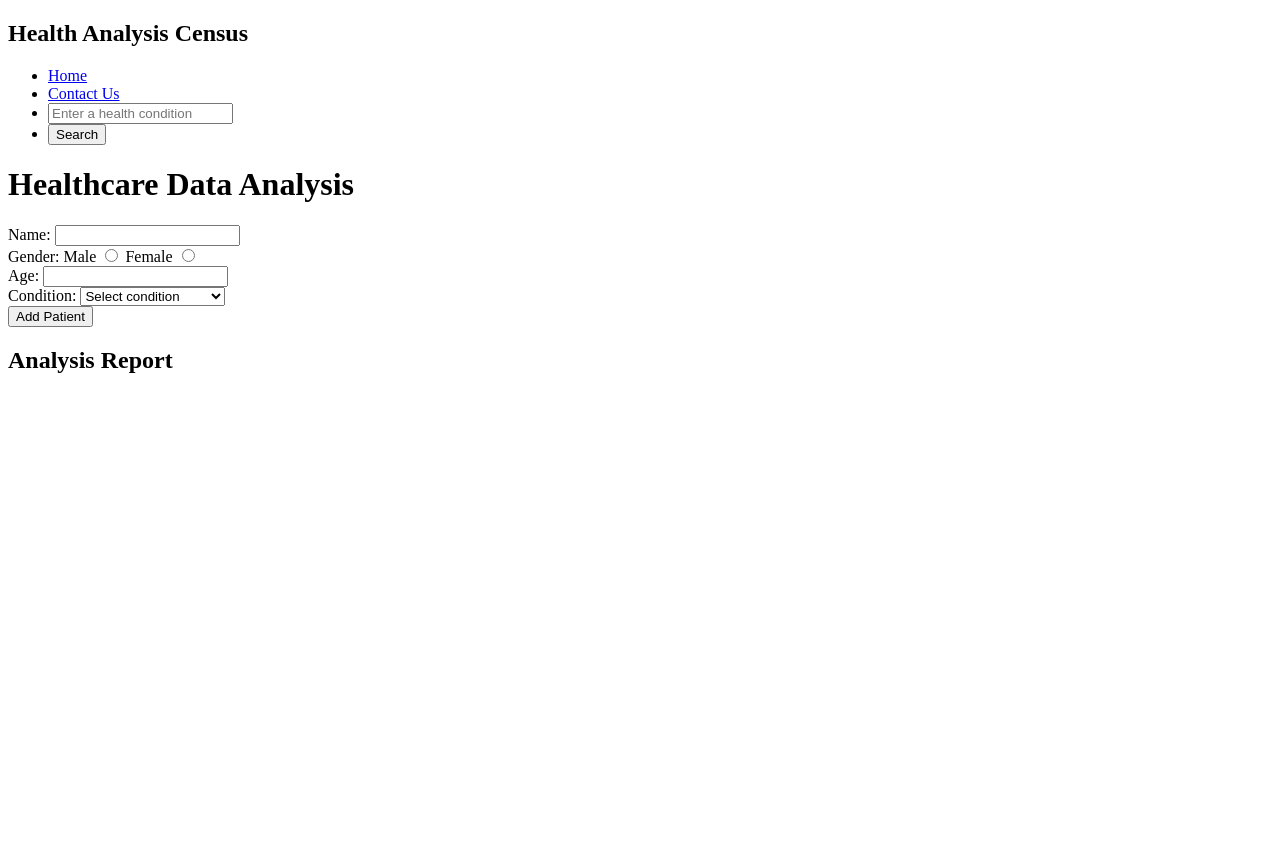
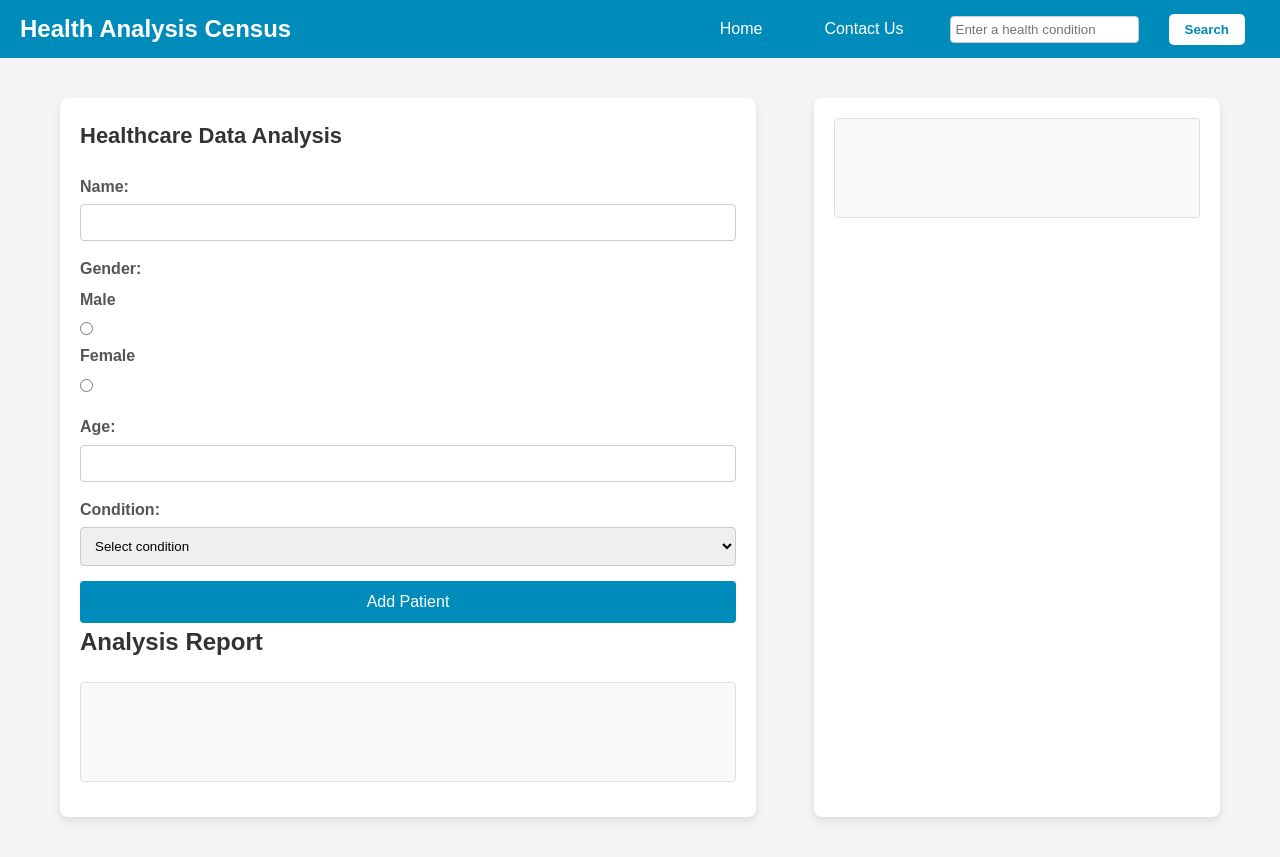
Before and after one commit to Inniums/js_essentials, a plain HTML site: page healthAnalysis/index.html in a window 1280 px wide. Before the commit the page ends 800 px from the top, so only its background shows below. Drawn offline with Linux system fonts and the light colour scheme.

Commit message:
added contact us form

```diff
--- a/healthAnalysis/health_analysis.css
+++ b/healthAnalysis/health_analysis.css
@@ -0,0 +1,186 @@
+/* Basic Reset */
+* {
+    margin: 0;
+    padding: 0;
+    box-sizing: border-box;
+  }
+
+  /* Body Styling */
+  body {
+    font-family: Arial, sans-serif;
+    line-height: 1.6;
+    background-color: #f4f4f4;
+    color: #333;
+    margin: 0;
+    padding: 0;
+  }
+
+  /* Navigation Bar Styling */
+  nav {
+    background-color: #008cba; /* Blue color for nav background */
+    color: white;
+    padding: 10px 20px;
+    position: sticky;
+    top: 0;
+    z-index: 1000;
+    display: flex;
+    justify-content: space-between;
+    align-items: center;
+  }
+
+  /* Navigation Title */
+  nav h1 {
+    font-size: 24px;
+    margin: 0;
+  }
+
+  /* Navigation Links */
+  nav ul {
+    list-style: none;
+    display: flex;
+    align-items: center;
+  }
+
+  nav ul li {
+    margin: 0 15px;
+  }
+
+  nav ul li a {
+    color: white;
+    text-decoration: none;
+    padding: 8px 16px;
+    transition: background-color 0.3s;
+  }
+
+  nav ul li a:hover {
+    background-color: #005f77; /* Darker shade on hover */
+    border-radius: 5px;
+  }
+
+  nav ul li input {
+    padding: 5px;
+    border: 1px solid #ccc;
+    border-radius: 4px;
+  }
+
+  nav ul li button {
+    background-color: white;
+    color: #008cba;
+    border: none;
+    padding: 8px 16px;
+    cursor: pointer;
+    border-radius: 5px;
+    font-weight: bold;
+    transition: background-color 0.3s ease;
+  }
+
+  nav ul li button:hover {
+    background-color: #005f77;
+    color: white;
+  }
+
+  /* Container for Form and Results */
+  .container {
+    display: flex;
+    justify-content: space-between;
+    padding: 20px;
+    max-width: 1200px;
+    margin: 20px auto;
+    gap: 20px;
+  }
+
+  /* Analysis Form Styling */
+  .analysisForm {
+    background-color: #fff;
+    padding: 20px;
+    border-radius: 8px;
+    box-shadow: 0 4px 8px rgba(0, 0, 0, 0.1);
+    width: 60%; /* Occupies 60% of the width */
+  }
+
+  /* Form Heading */
+  .analysisForm h1 {
+    font-size: 22px;
+    margin-bottom: 20px;
+    color: #333;
+  }
+
+  /* Form Elements */
+  .analysisForm div {
+    margin-bottom: 15px;
+  }
+
+  .analysisForm label {
+    display: block;
+    margin-bottom: 5px;
+    color: #555;
+    font-weight: bold;
+  }
+
+  .analysisForm input[type="text"],
+  .analysisForm input[type="number"],
+  .analysisForm select {
+    width: 100%;
+    padding: 10px;
+    border: 1px solid #ccc;
+    border-radius: 4px;
+  }
+
+  .analysisForm input[type="radio"] {
+    margin-right: 5px;
+  }
+
+  .analysisForm button {
+    width: 100%;
+    padding: 12px;
+    background-color: #008cba;
+    color: white;
+    border: none;
+    border-radius: 4px;
+    font-size: 16px;
+    cursor: pointer;
+  }
+
+  .analysisForm button:hover {
+    background-color: #005f77;
+  }
+
+  /* Report Section */
+  #report {
+    margin-top: 20px;
+    padding: 15px;
+    background-color: #f9f9f9;
+    border: 1px solid #ddd;
+    border-radius: 4px;
+    min-height: 100px;
+  }
+
+  /* Search Condition Styling */
+  .searchCondition {
+    background-color: #fff;
+    padding: 20px;
+    border-radius: 8px;
+    box-shadow: 0 4px 8px rgba(0, 0, 0, 0.1);
+    width: 35%; /* Occupies 35% of the width */
+  }
+
+  #result {
+    padding: 15px;
+    background-color: #f9f9f9;
+    border: 1px solid #ddd;
+    border-radius: 4px;
+    min-height: 100px;
+  }
+
+  /* Mobile Responsiveness */
+  @media (max-width: 768px) {
+    .container {
+      flex-direction: column;
+    }
+
+    .analysisForm,
+    .searchCondition {
+      width: 100%;
+      margin-bottom: 20px;
+    }
+  }
--- /dev/null
+++ b/healthAnalysis/health_contact.css
@@ -0,0 +1,123 @@
+/* Basic Reset */
+* {
+    margin: 0;
+    padding: 0;
+    box-sizing: border-box;
+  }
+
+  /* Body Styling */
+  body {
+    font-family: Arial, sans-serif;
+    background-color: #f9f9f9;
+    color: #333;
+  }
+
+  /* Navigation Bar */
+  nav {
+    background-color: #008cba;
+    color: white;
+    padding: 15px 20px;
+    display: flex;
+    justify-content: space-between;
+    align-items: center;
+  }
+
+  nav h1 {
+    font-size: 24px;
+  }
+
+  nav ul {
+    list-style: none;
+    display: flex;
+  }
+
+  nav ul li {
+    margin-left: 20px;
+  }
+
+  nav ul li a {
+    color: white;
+    text-decoration: none;
+    font-size: 16px;
+    padding: 8px 16px;
+    transition: background-color 0.3s ease;
+  }
+
+  nav ul li a:hover {
+    background-color: #005f77;
+    border-radius: 5px;
+  }
+
+  /* Contact Form Container */
+  .contact-container {
+    display: flex;
+    justify-content: center;
+    align-items: center;
+    padding: 40px 20px;
+    background-color: #f0f0f0;
+    min-height: 100vh;
+  }
+
+  /* Contact Form Styling */
+  .contactForm {
+    background-color: white;
+    padding: 30px;
+    border-radius: 8px;
+    box-shadow: 0 4px 8px rgba(0, 0, 0, 0.1);
+    width: 100%;
+    max-width: 600px;
+  }
+
+  .contactForm h2 {
+    text-align: center;
+    color: #333;
+    margin-bottom: 20px;
+    font-size: 22px;
+  }
+
+  .contactForm div {
+    margin-bottom: 15px;
+  }
+
+  .contactForm label {
+    display: block;
+    margin-bottom: 5px;
+    font-weight: bold;
+    color: #555;
+  }
+
+  .contactForm input[type="text"],
+  .contactForm input[type="email"],
+  .contactForm textarea {
+    width: 100%;
+    padding: 10px;
+    border: 1px solid #ccc;
+    border-radius: 4px;
+    font-size: 16px;
+  }
+
+  .contactForm textarea {
+    resize: vertical;
+  }
+
+  .contactForm button {
+    width: 100%;
+    padding: 12px;
+    background-color: #008cba;
+    color: white;
+    border: none;
+    border-radius: 4px;
+    font-size: 16px;
+    cursor: pointer;
+  }
+
+  .contactForm button:hover {
+    background-color: #005f77;
+  }
+
+  /* Mobile Responsiveness */
+  @media (max-width: 768px) {
+    .contactForm {
+      padding: 20px;
+    }
+  }
--- a/healthAnalysis/health_contact.html
+++ b/healthAnalysis/health_contact.html
@@ -1 +1,41 @@
-<!Doctyp
+<!DOCTYPE html>
+<html lang="en">
+  <head>
+    <meta charset="UTF-8" />
+    <meta name="viewport" content="width=device-width, initial-scale=1.0" />
+    <title>Contact Us</title>
+    <link rel="stylesheet" href="./health_contact.css" />
+  </head>
+  <body>
+    <nav>
+      <h1>Contact Us</h1>
+      <ul>
+        <li><a href="./index.html" id="home">Home</a></li>
+        <li><a href="./health_analysis.html" id="analysis">Health Analysis</a></li>
+      </ul>
+    </nav>
+    <div class="contact-container">
+      <form class="contactForm">
+        <h2>We'd love to hear from you</h2>
+        <div>
+          <label for="name">Your Name:</label>
+          <input type="text" id="name" name="name" placeholder="Enter your name" required />
+        </div>
+        <div>
+          <label for="email">Your Email:</label>
+          <input type="email" id="email" name="email" placeholder="Enter your email" required />
+        </div>
+        <div>
+          <label for="subject">Subject:</label>
+          <input type="text" id="subject" name="subject" placeholder="Enter subject" required />
+        </div>
+        <div>
+          <label for="message">Your Message:</label>
+          <textarea id="message" name="message" placeholder="Enter your message" rows="6" required></textarea>
+        </div>
+        <button type="submit">Send Message</button>
+      </form>
+    </div>
+    <script src="./contact.js"></script>
+  </body>
+</html>
--- a/healthAnalysis/index.html
+++ b/healthAnalysis/index.html
@@ -1,19 +1,24 @@
 <!DOCTYPE html>
 <html lang="en">
   <head>
-  <meta charset="UTF-8">
+    <meta charset="UTF-8" />
     <title>Health Analysis Data</title>
-  <link rel="stylesheet" href="./health_analysis.css">
+    <link rel="stylesheet" href="./health_analysis.css" />
   </head>
   <body>
-   <nav><h1>Health Analysis Census</h1>
+    <nav>
+      <h1>Health Analysis Census</h1>
       <ul>
         <li><a href="./index.html" id="home">Home </a></li>
         <li><a href="./health_contact.html" id="contact">Contact Us </a></li>
-  <li><input type="text" id="conditionInput" placeholder="Enter a health condition">  </li>
-  <li><button id='btnSearch'>Search</button>
+        <li>
+          <input
+            type="text"
+            id="conditionInput"
+            placeholder="Enter a health condition"
+          />
         </li>
-
+        <li><button id="btnSearch">Search</button></li>
       </ul>
     </nav>
     <div class="container">
@@ -21,18 +26,18 @@
         <h1>Healthcare Data Analysis</h1>
         <div>
           <label for="name">Name:</label>
-<input type="text" id="name">
+          <input type="text" id="name" />
         </div>
         <div>
           <label>Gender:</label>
           <label for="male">Male</label>
-<input type="radio" name="gender" id="male" value="Male">
+          <input type="radio" name="gender" id="male" value="Male" />
           <label for="female">Female</label>
-<input type="radio" name="gender" id="female" value="Female">
+          <input type="radio" name="gender" id="female" value="Female" />
         </div>
         <div>
           <label for="age">Age:</label>
-<input type="number" id="age">
+          <input type="number" id="age" />
         </div>
         <div>
           <label for="condition">Condition:</label>
```
Lines whose indentation alone changed are shown as unchanged.
